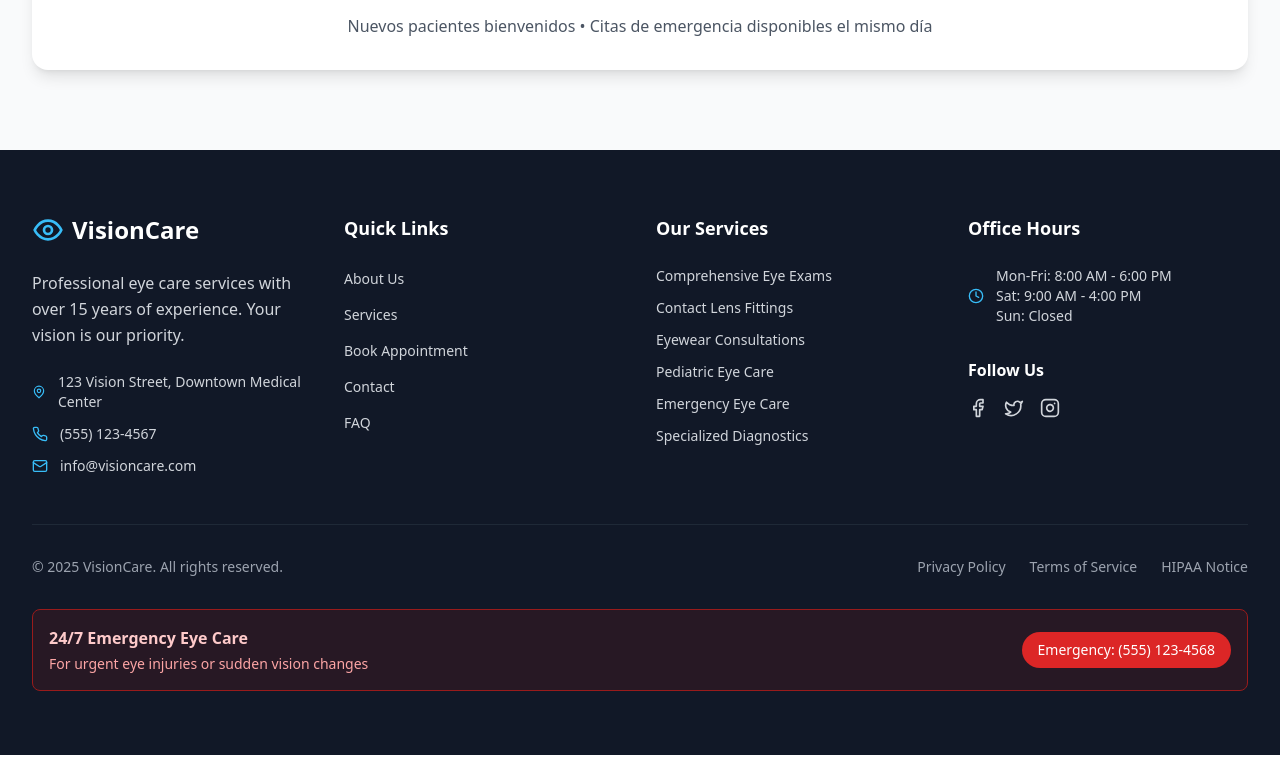
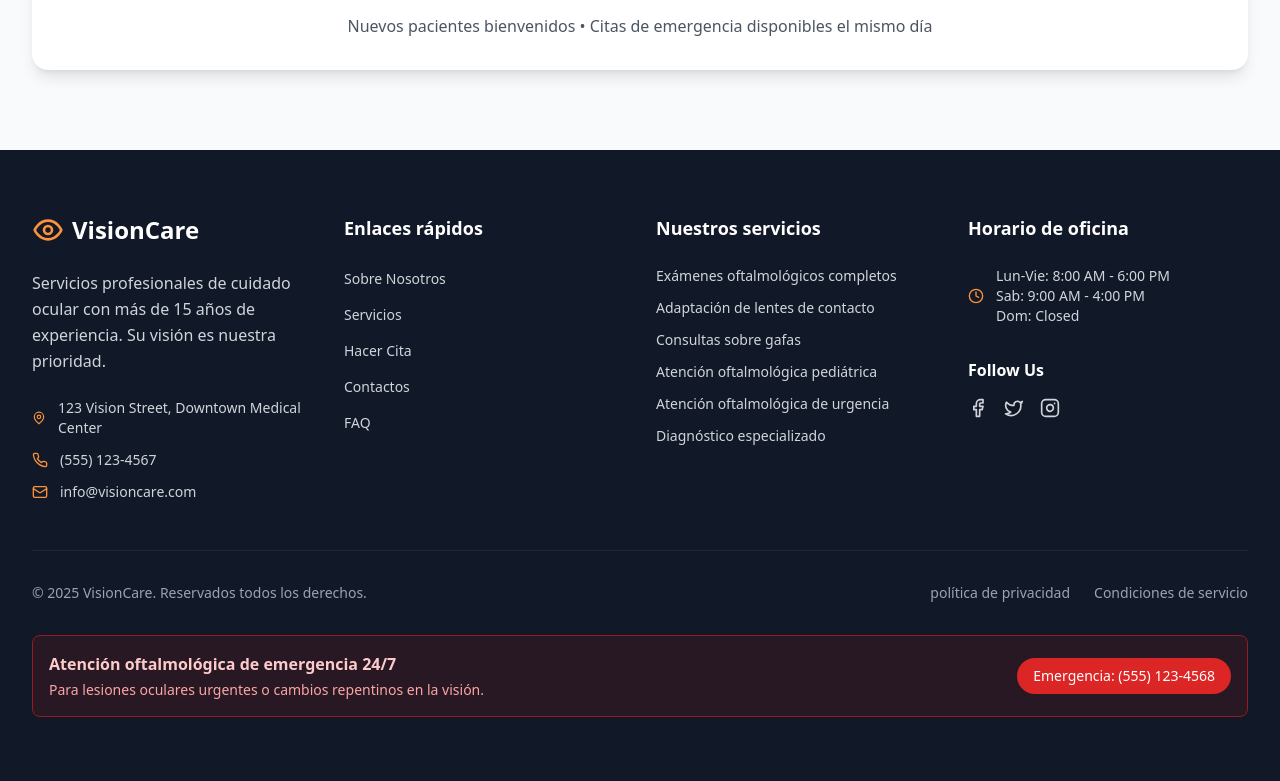
Before and after one commit to jeriaj9/optical-website, a React (Vite) app: page / in a window 1280 px wide. Shown: the part 8507-9288 px from the top of the page. Before the commit the page ends 9262 px from the top, so only its background shows below. Built offline with nearby package versions, Linux system fonts and the light colour scheme.

Commit message:
Edit footer section

```diff
--- a/src/components/Footer.tsx
+++ b/src/components/Footer.tsx
@@ -3,20 +3,20 @@ import { Eye, MapPin, Phone, Mail, Clock, Facebook, Twitter, Instagram } from 'l
 
 const Footer: React.FC = () => {
   const quickLinks = [
-    { name: 'About Us', href: '#about' },
-    { name: 'Services', href: '#services' },
-    { name: 'Book Appointment', href: '#booking' },
-    { name: 'Contact', href: '#contact' },
+    { name: 'Sobre Nosotros', href: '#about' },
+    { name: 'Servicios', href: '#services' },
+    { name: 'Hacer Cita', href: '#booking' },
+    { name: 'Contactos', href: '#contact' },
     { name: 'FAQ', href: '#faq' }
   ];
 
   const services = [
-    'Comprehensive Eye Exams',
-    'Contact Lens Fittings',
-    'Eyewear Consultations',
-    'Pediatric Eye Care',
-    'Emergency Eye Care',
-    'Specialized Diagnostics'
+    'Exámenes oftalmológicos completos',
+    'Adaptación de lentes de contacto',
+    'Consultas sobre gafas',
+    'Atención oftalmológica pediátrica',
+    'Atención oftalmológica de urgencia',
+    'Diagnóstico especializado'
   ];
 
   const scrollToSection = (sectionId: string) => {
@@ -31,24 +31,23 @@ const Footer: React.FC = () => {
           {/* Brand & Contact */}
           <div className="lg:col-span-1">
             <div className="flex items-center space-x-2 mb-6">
-              <Eye className="h-8 w-8 text-sky-400" />
+              <Eye className="h-8 w-8 text-orange-400" />
               <span className="text-2xl font-bold">VisionCare</span>
             </div>
             <p className="text-gray-300 mb-6 leading-relaxed">
-              Professional eye care services with over 15 years of experience.
-              Your vision is our priority.
+              Servicios profesionales de cuidado ocular con más de 15 años de experiencia. Su visión es nuestra prioridad.
             </p>
             <div className="space-y-3">
               <div className="flex items-center text-gray-300">
-                <MapPin className="h-4 w-4 mr-3 text-sky-400" />
+                <MapPin className="h-4 w-4 mr-3 text-orange-400" />
                 <span className="text-sm">123 Vision Street, Downtown Medical Center</span>
               </div>
               <div className="flex items-center text-gray-300">
-                <Phone className="h-4 w-4 mr-3 text-sky-400" />
+                <Phone className="h-4 w-4 mr-3 text-orange-400" />
                 <span className="text-sm">(555) 123-4567</span>
               </div>
               <div className="flex items-center text-gray-300">
-                <Mail className="h-4 w-4 mr-3 text-sky-400" />
+                <Mail className="h-4 w-4 mr-3 text-orange-400" />
                 <span className="text-sm">info@visioncare.com</span>
               </div>
             </div>
@@ -56,13 +55,13 @@ const Footer: React.FC = () => {
 
           {/* Quick Links */}
           <div>
-            <h3 className="text-lg font-semibold mb-6">Quick Links</h3>
+            <h3 className="text-lg font-semibold mb-6">Enlaces rápidos</h3>
             <ul className="space-y-3">
               {quickLinks.map((link, index) => (
                 <li key={index}>
                   <button
                     onClick={() => scrollToSection(link.href)}
-                    className="text-gray-300 hover:text-sky-400 transition-colors duration-200 text-sm"
+                    className="text-gray-300 hover:text-orange-400 transition-colors duration-200 text-sm"
                   >
                     {link.name}
                   </button>
@@ -73,7 +72,7 @@ const Footer: React.FC = () => {
 
           {/* Services */}
           <div>
-            <h3 className="text-lg font-semibold mb-6">Our Services</h3>
+            <h3 className="text-lg font-semibold mb-6">Nuestros servicios</h3>
             <ul className="space-y-3">
               {services.map((service, index) => (
                 <li key={index} className="text-gray-300 text-sm">
@@ -85,27 +84,27 @@ const Footer: React.FC = () => {
 
           {/* Hours & Social */}
           <div>
-            <h3 className="text-lg font-semibold mb-6">Office Hours</h3>
+            <h3 className="text-lg font-semibold mb-6">Horario de oficina</h3>
             <div className="space-y-3 mb-8">
               <div className="flex items-center text-gray-300">
-                <Clock className="h-4 w-4 mr-3 text-sky-400" />
+                <Clock className="h-4 w-4 mr-3 text-orange-400" />
                 <div className="text-sm">
-                  <div>Mon-Fri: 8:00 AM - 6:00 PM</div>
-                  <div>Sat: 9:00 AM - 4:00 PM</div>
-                  <div>Sun: Closed</div>
+                  <div>Lun-Vie: 8:00 AM - 6:00 PM</div>
+                  <div>Sab: 9:00 AM - 4:00 PM</div>
+                  <div>Dom: Closed</div>
                 </div>
               </div>
             </div>
 
             <h4 className="font-semibold mb-4">Follow Us</h4>
             <div className="flex space-x-4">
-              <a href="#" className="text-gray-300 hover:text-sky-400 transition-colors duration-200">
+              <a href="#" className="text-gray-300 hover:text-orange-400 transition-colors duration-200">
                 <Facebook className="h-5 w-5" />
               </a>
-              <a href="#" className="text-gray-300 hover:text-sky-400 transition-colors duration-200">
+              <a href="#" className="text-gray-300 hover:text-orange-400 transition-colors duration-200">
                 <Twitter className="h-5 w-5" />
               </a>
-              <a href="#" className="text-gray-300 hover:text-sky-400 transition-colors duration-200">
+              <a href="#" className="text-gray-300 hover:text-orange-400 transition-colors duration-200">
                 <Instagram className="h-5 w-5" />
               </a>
             </div>
@@ -115,17 +114,14 @@ const Footer: React.FC = () => {
         <div className="border-t border-gray-800 pt-8 mt-12">
           <div className="flex flex-col md:flex-row justify-between items-center">
             <p className="text-gray-400 text-sm mb-4 md:mb-0">
-              © 2025 VisionCare. All rights reserved.
+              © 2025 VisionCare. Reservados todos los derechos.
             </p>
             <div className="flex space-x-6">
-              <a href="#" className="text-gray-400 hover:text-sky-400 text-sm transition-colors duration-200">
-                Privacy Policy
+              <a href="#" className="text-gray-400 hover:text-orange-400 text-sm transition-colors duration-200">
+                política de privacidad
               </a>
-              <a href="#" className="text-gray-400 hover:text-sky-400 text-sm transition-colors duration-200">
-                Terms of Service
-              </a>
-              <a href="#" className="text-gray-400 hover:text-sky-400 text-sm transition-colors duration-200">
-                HIPAA Notice
+              <a href="#" className="text-gray-400 hover:text-orange-400 text-sm transition-colors duration-200">
+                Condiciones de servicio
               </a>
             </div>
           </div>
@@ -135,14 +131,14 @@ const Footer: React.FC = () => {
         <div className="mt-8 bg-red-900/20 border border-red-800 rounded-lg p-4">
           <div className="flex items-center justify-between">
             <div>
-              <h4 className="font-semibold text-red-200 mb-1">24/7 Emergency Eye Care</h4>
-              <p className="text-red-300 text-sm">For urgent eye injuries or sudden vision changes</p>
+              <h4 className="font-semibold text-red-200 mb-1">Atención oftalmológica de emergencia 24/7</h4>
+              <p className="text-red-300 text-sm">Para lesiones oculares urgentes o cambios repentinos en la visión.</p>
             </div>
             <a
               href="tel:+15551234568"
               className="bg-red-600 text-white px-4 py-2 rounded-full text-sm font-medium hover:bg-red-700 transition-colors duration-200"
             >
-              Emergency: (555) 123-4568
+              Emergencia: (555) 123-4568
             </a>
           </div>
         </div>
```
